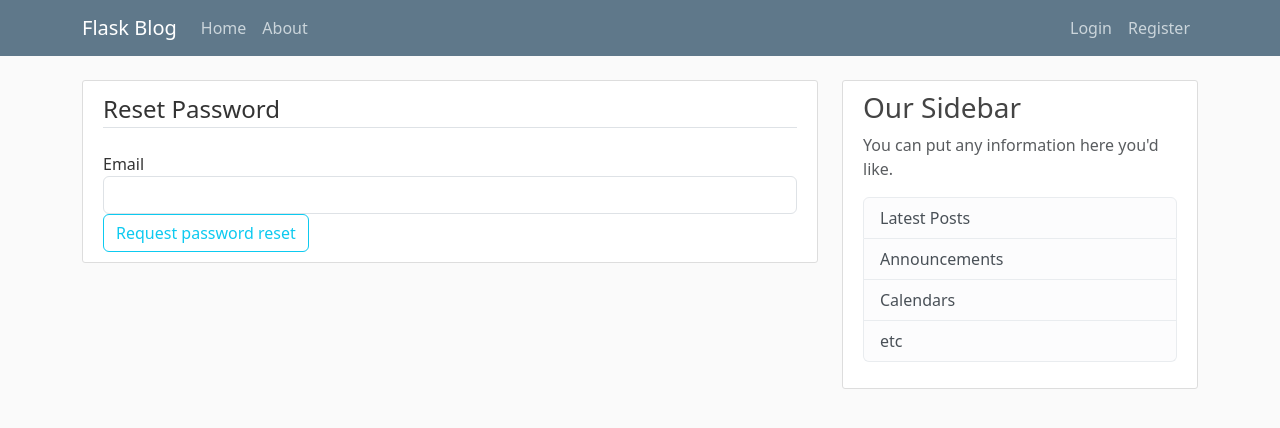
After one commit to Borowiasty/flask_blog, a Flask app: page /reset_password in a window 1280 px wide. The commit adds this page. Shown: the top 428 px of the page. Run offline with Flask 3, Linux system fonts and the light colour scheme; some libraries are stand-ins or nearby versions.

Commit message:
Added reset password functionality

```diff
--- a/flaskblog/forms.py
+++ b/flaskblog/forms.py
@@ -66,3 +66,20 @@ class PostForm(FlaskForm):
     post_content = TextAreaField("Content", validators= [DataRequired()])
 
     submit = SubmitField("Post")
+
+class RequestResetForm(FlaskForm):
+    email = StringField('Email', validators= [DataRequired(),
+                                              Email(),])
+
+    submit = SubmitField("Request password reset")
+
+    def validate_email(self, email):
+        user = User.query.filter_by(email= email.data).first()
+        if user is None:
+            raise ValidationError('There is no account with that email.')
+
+class ResetPasswordForm(FlaskForm):
+    password = PasswordField('password', validators=[DataRequired()])
+    confirm_password = PasswordField('confirm_password', validators=[DataRequired(), EqualTo('password')])
+
+    submit = SubmitField("Reset password")
--- a/flaskblog/routes.py
+++ b/flaskblog/routes.py
@@ -2,10 +2,13 @@ import secrets
 import os
 from PIL import Image
 from flask import request, render_template, url_for, flash, redirect, abort
-from flaskblog import app, db, bcrypt
-from flaskblog.forms import RegistrationForm, LoginForm, UpdateAccountForm, PostForm
+from flaskblog import app, db, bcrypt, mail
+from flaskblog.forms import (RegistrationForm, LoginForm,
+                             UpdateAccountForm, PostForm,
+                             RequestResetForm, ResetPasswordForm)
 from flaskblog.models import User, Post
 from flask_login import current_user, login_user, logout_user, login_required
+from flask_mail import Message
 
 # with app.app_context():
 #      db.create_all()
@@ -160,3 +163,49 @@ def user_posts(username):
         .order_by(Post.date_posted.desc())\
         .paginate(page= page, per_page= 5)
     return render_template('user_posts.html', posts= posts, user= user)
+
+def send_reset_email(user):
+    token = user.get_reset_token()
+    msg = Message('Password reset request',
+                  sender= 'noreply@demo.com',
+                  recipients= [user.email])
+
+    msg.body = f'''To reset your password, visit link:
+{url_for('resetToken', token= token, _external= True)}
+
+If you did not make this request, simply ignore this email and no changes will be made
+'''
+    mail.send(msg)
+
+@app.route("/reset_password", methods=['GET', 'POST'])
+def resetRequest():
+    if current_user.is_authenticated:
+        return redirect(url_for('home'))
+    form = RequestResetForm()
+    if form.validate_on_submit():
+        user = User.query.filter_by(email=form.email.data).first()
+        try:
+            send_reset_email(user)
+        except:
+            abort(404)
+        flash('An email has been sent with instructions to reset your password.', 'info')
+        return redirect(url_for('login'))
+    return render_template('reset_request.html', title='Reset Password', form=form)
+
+
+@app.route("/reset_password/<token>", methods=['GET', 'POST'])
+def resetToken(token):
+    if current_user.is_authenticated:
+        return redirect(url_for('home'))
+    user = User.verify_reset_token(token)
+    if user is None:
+        flash('That is an invalid or expired token', 'warning')
+        return redirect(url_for('resetRequest'))
+    form = ResetPasswordForm()
+    if form.validate_on_submit():
+        hashed_password = bcrypt.generate_password_hash(form.password.data).decode('utf-8')
+        user.password = hashed_password
+        db.session.commit()
+        flash('Your password has been updated! You are now able to log in', 'success')
+        return redirect(url_for('login'))
+    return render_template('reset_token.html', title='Reset Password', form=form)
--- a/flaskblog/templates/login.html
+++ b/flaskblog/templates/login.html
@@ -44,7 +44,7 @@
                 {{ form.submit(class= "btn btn-outline-info") }}
             </div>
             <small class= "text-muted ml-2">
-                <a href= "#">Forgot password?</a>
+                <a href= "{{url_for('resetRequest')}}">Forgot password?</a>
             </small>
         </form>
     </div>
--- /dev/null
+++ b/flaskblog/templates/reset_request.html
@@ -0,0 +1,29 @@
+{% extends 'layout.html' %}
+{% block content %}
+    <div class="content-section">
+        <form method="post", action="">
+            {{ form.hidden_tag() }}
+            <fieldset class= "form-group">
+                <legend class= "border-bottom mb-4">Reset Password</legend>
+                <div class= "form-group">
+                    {{ form.email.label(class= "form-control-label") }}
+
+                    {% if form.email.errors %}
+                        {{ form.email(class= "form-control form-control-large is-invalid") }}
+                        <div class= "invalid-feedback">
+                            {% for error in form.email.errors %}
+                                <span> {{ error }} </span>
+                            {% endfor %}
+                        </div>
+                    {% else %}
+                        {{ form.email(class= "form-control form-control-large") }}
+                    {% endif %}
+
+                </div>
+            </fieldset>
+            <div class= "form-group">
+                {{ form.submit(class= "btn btn-outline-info") }}
+            </div>
+        </form>
+    </div>
+{% endblock content %}
```
Also changed, not shown: flaskblog/__init__.py (+9 -0 lines), flaskblog/models.py (+15 -1 lines), flaskblog/templates/reset_token.html (added, +44 -0 lines), instance/site.db.
